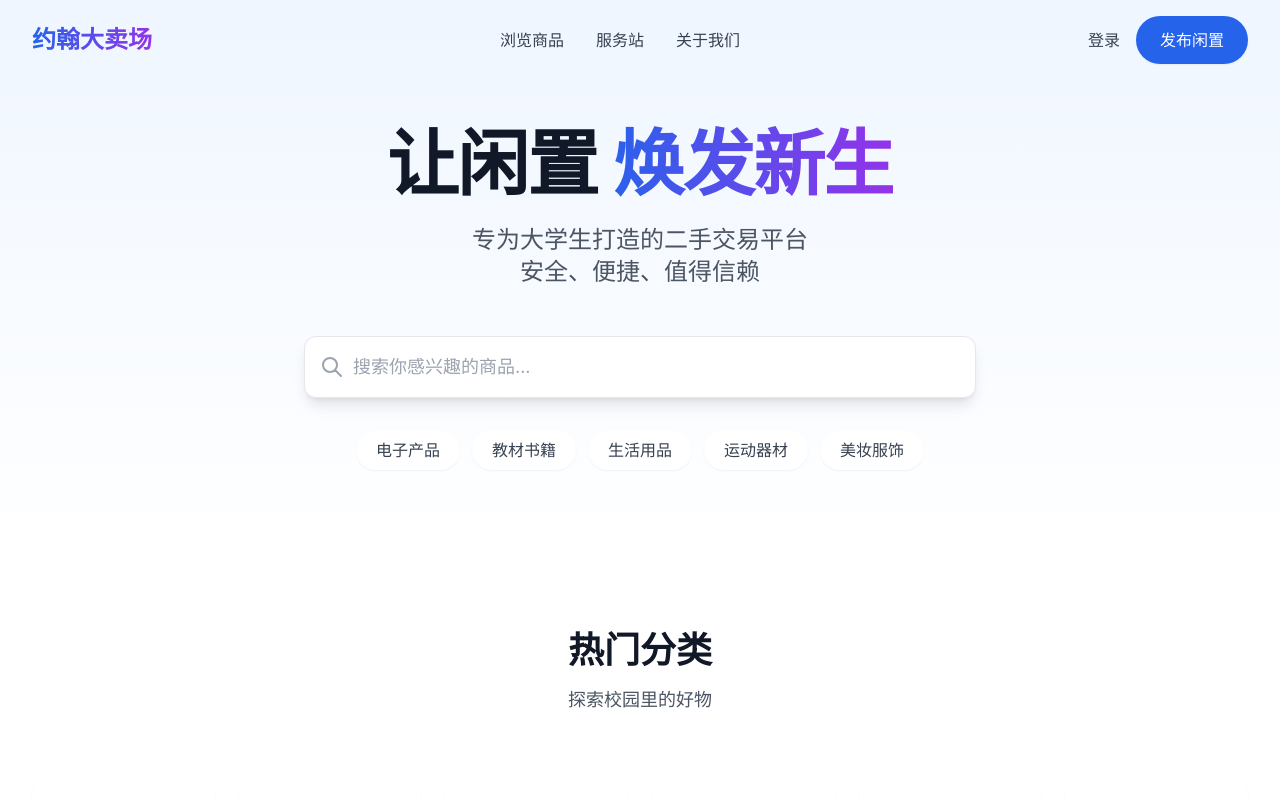
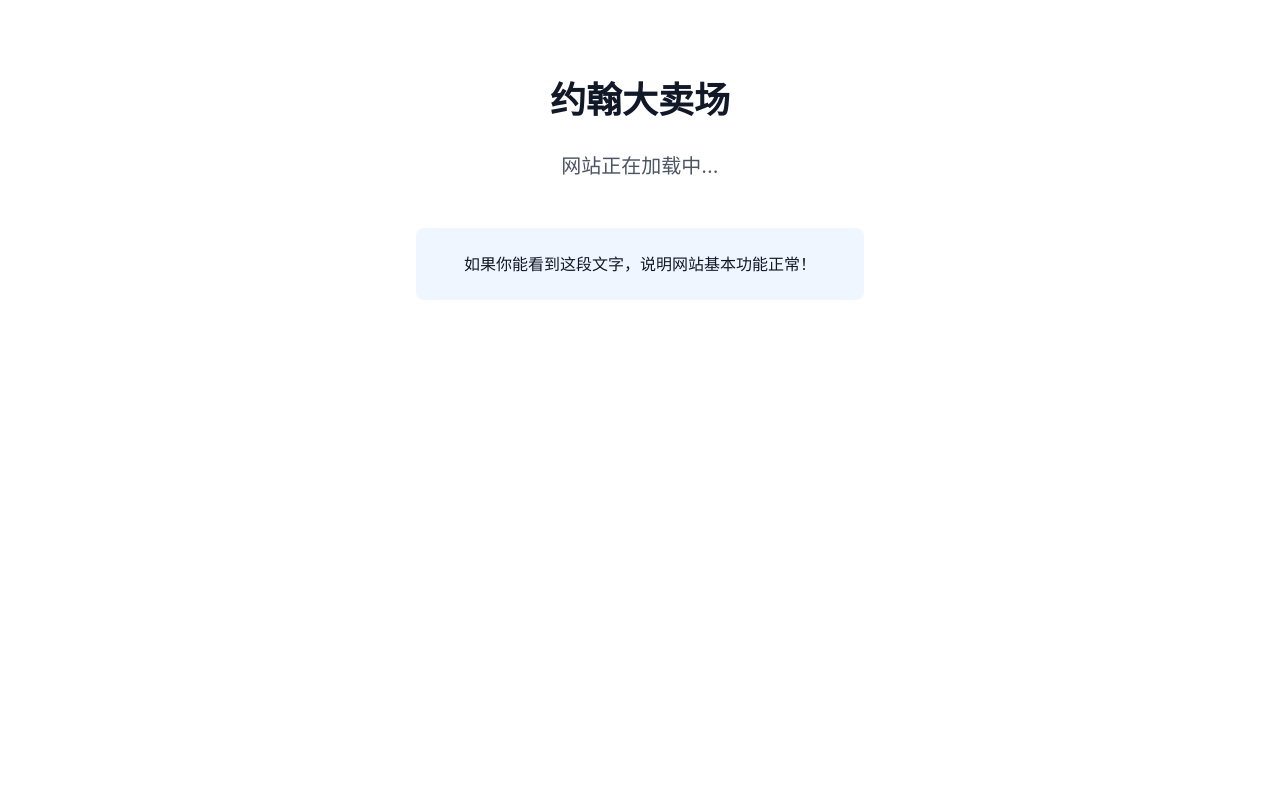
Before and after one commit to lllujohn/yuehan_damaichang, a Next.js app: page / in a window 1280 px wide. Shown: the top 800 px of the page. Built offline with nearby package versions, Linux system fonts and the light colour scheme.

Commit message:
Debug: 简化页面排查移动端问题

```diff
--- a/app/page.tsx
+++ b/app/page.tsx
@@ -1,19 +1,17 @@
-import Navbar from '@/components/Navbar'
-import Hero from '@/components/Hero'
-import Categories from '@/components/Categories'
-import FeaturedProducts from '@/components/FeaturedProducts'
-import Features from '@/components/Features'
-import Footer from '@/components/Footer'
-
 export default function Home() {
   return (
-    <main className="min-h-screen">
-      <Navbar />
-      <Hero />
-      <Categories />
-      <FeaturedProducts />
-      <Features />
-      <Footer />
+    <main className="min-h-screen bg-white">
+      <div className="container mx-auto px-4 py-20">
+        <h1 className="text-4xl font-bold text-center mb-8">
+          约翰大卖场
+        </h1>
+        <p className="text-xl text-center text-gray-600 mb-12">
+          网站正在加载中...
+        </p>
+        <div className="max-w-md mx-auto bg-blue-50 p-6 rounded-lg">
+          <p className="text-center">如果你能看到这段文字，说明网站基本功能正常！</p>
+        </div>
+      </div>
     </main>
   )
 }
```
